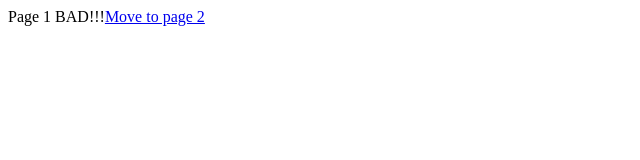
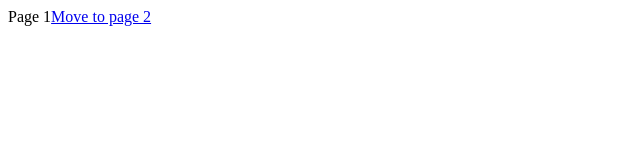
Before and after one commit to tathagat2006/TwitchClone, a React (Create React App) app in the folder client/: page / in a window 1280 px wide. Shown: the top 160 px of the page, without its empty margins (0-640 px from the left). Built offline with nearby package versions, Linux system fonts and the light colour scheme.

Commit message:
use Link tag instead of a
Signed-off-by: Tathagat Thapliyal <tathagat.thapliyal@gmail.com>

```diff
--- a/client/src/components/App.js
+++ b/client/src/components/App.js
@@ -1,11 +1,10 @@
 import React from "react";
-import { BrowserRouter, Route } from "react-router-dom";
+import { BrowserRouter, Route, Link } from "react-router-dom";
 
 const PageOne = () => {
   return (
     <div>
-      Page 1 BAD!!!
-      <a href="/pagetwo">Move to page 2</a>
+      Page 1<Link to="/pagetwo">Move to page 2</Link>
     </div>
   );
 };
@@ -13,8 +12,7 @@ const PageOne = () => {
 const PageTwo = () => {
   return (
     <div>
-      Page 2 BAD!!!
-      <a href="/">Move to page 1</a>
+      Page 2<Link to="/">Move to page 1</Link>
     </div>
   );
 };
@@ -32,4 +30,6 @@ const App = () => {
   );
 };
 
+//concept of single page app means using link tags i.e. not loading the whole page again... look at the network req tab for more info.
+
 export default App;
```
